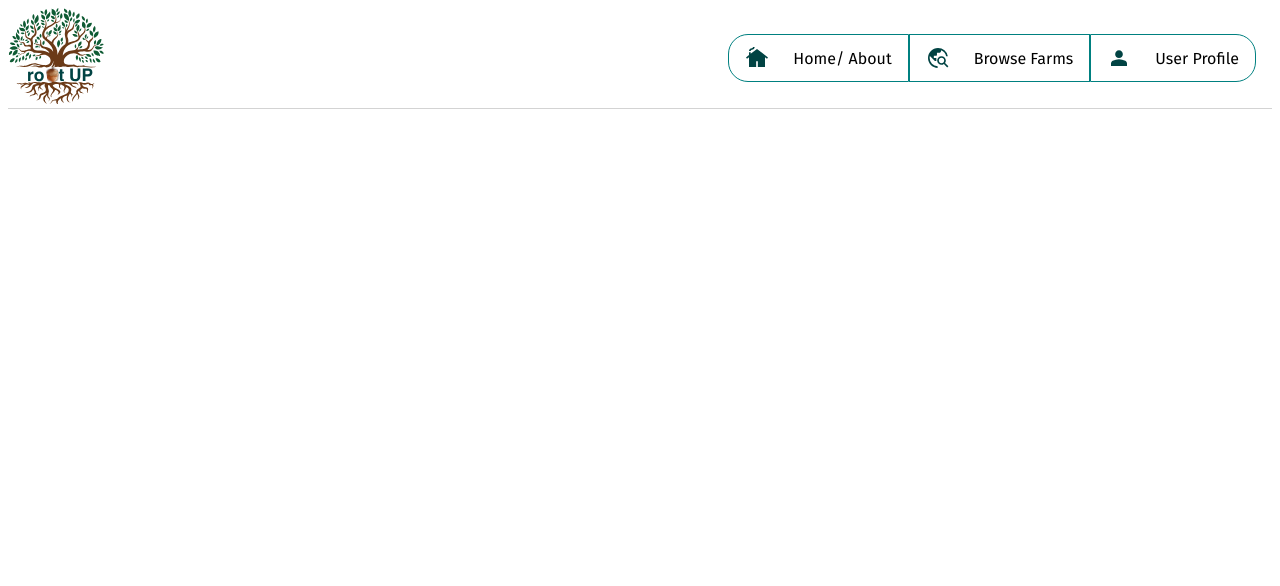
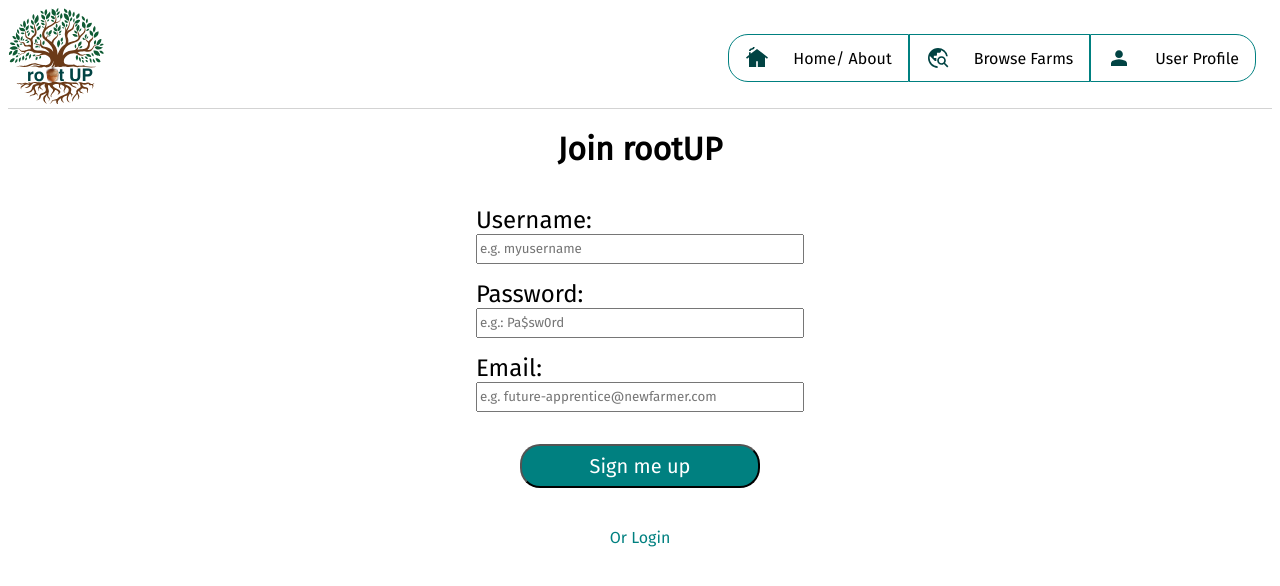
Before and after one commit to karimahcodes/clone-rootup-client, a React (Create React App) app: page /login in a window 1280 px wide. Shown: the top 586 px of the page. Built offline with nearby package versions, Linux system fonts and the light colour scheme.

Commit message:
add signupscreen component

```diff
--- a/src/App.js
+++ b/src/App.js
@@ -9,7 +9,7 @@ import FarmListPage from './Pages/FarmListPage/FarmListPage';
 import CommunitiesPage from './Pages/CommunitiesPage/CommunitiesPage';
 import RegionsPage from './Pages/RegionsPage/RegionsPage';
 import UserProfilePage from './Pages/UserProfilePage/UserProfilePage';
-
+import LoginScreen from './Components/LoginScreen/LoginScreen';
 
 function App() {
 
@@ -22,7 +22,7 @@ function App() {
 
           <Route path="/About" element={<AboutPage />} />
           <Route path="/" element={<AboutPage/>} />
-
+          <Route path="/login" element={<LoginScreen/>} />
           {/* revisit this and calling from FarmCategory Page instead */}
 
           <Route path="/browse" element={<FarmSearchPage />} />
--- /dev/null
+++ b/src/Components/SignupScreen/SignupScreen.scss
@@ -0,0 +1,56 @@
+@use '../../styles/partials/mixins' as *;
+@use '../../styles/partials/typography' as *;
+@use '../../styles/partials/variables' as *;
+
+.loginScreen{
+    @include flex-center;
+    flex-direction: column;
+
+    &__header{
+        text-align: center;
+    }
+}
+
+
+.form{
+    @include flex-center;
+    flex-direction: column;
+
+
+    // &__field-group{
+    //     display: flex;
+    //     flex-direction: row;
+    //     justify-content: space-between;
+    //     align-items: center;
+    // }
+
+
+    &__label{
+        font-size: 1.5rem;
+        display: flex;
+        flex-direction: row;
+        justify-content: space-between;
+        align-items: center;
+        margin-top: 1rem;
+    }
+    &__input{
+        width: 20rem;
+        height: 1.5rem;
+    }
+    &__button{
+        @include CTA-btn;
+        font-size: 1.25rem;
+        margin: 2rem;
+    }
+
+    &__rerender{
+        border: none;
+        background-color: transparent;
+        @include link;
+        font-size: 1rem;
+        padding: .5rem;
+    }
+    &__rerender:hover{
+        @include link-hover;
+    }
+}
```
Also changed, not shown: src/Components/SignupScreen/SignupScreen.js (added, +112 -0 lines).
